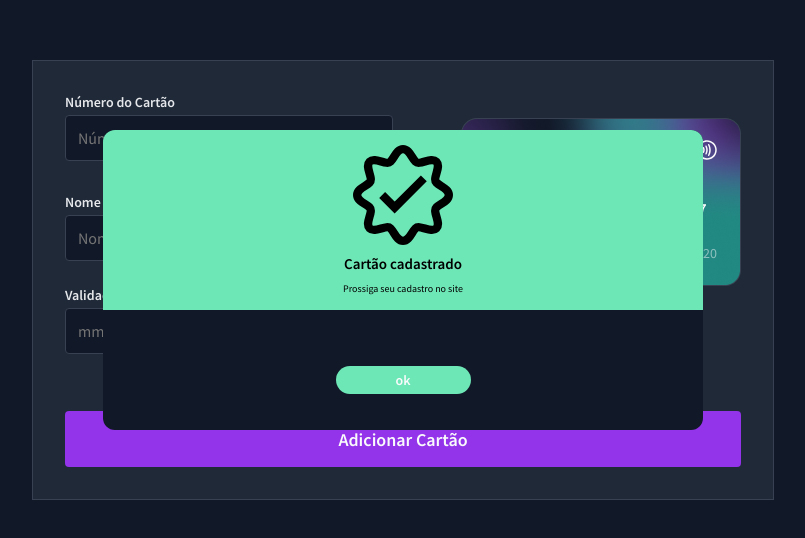
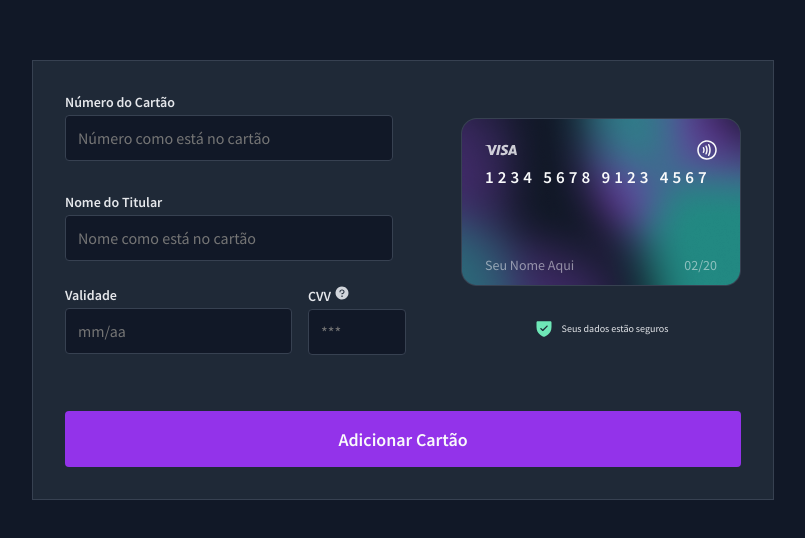
Before and after one commit to GUSTAV0DEDEUS/BoraCodar-13, a React (Vite) app: page / in a window 1280 px wide. Shown: the part 120-658 px from the top of the page, without its empty margins (237-1042 px from the left). Built offline with nearby package versions, Linux system fonts and the light colour scheme.

Commit message:
:construction:  developing popup changes

```diff
--- a/src/Pages/Home/components/Card/index.jsx
+++ b/src/Pages/Home/components/Card/index.jsx
@@ -4,11 +4,11 @@ import Cartao from "../../../../assets/cartao.svg";
 import Question from "../../../../assets/question.svg";
 import Shield from "../../../../assets/shieldCheck.svg";
 import CreditCard from "../../../../assets/Credit-card.png";
-
+import sucesso from "../../../../assets/sucesso.png";
 
 import Loading from "../../../../assets/spinnerGap.svg";
 import btn from "./validity";
-import {GrValidate} from 'react-icons/gr'
+
 import { useState, useEffect } from 'react';
 import showOnCard from "./mask";
 
@@ -150,11 +150,13 @@ export default function Card (){
       </button>
       <PopUp>
         <div className="content">
-          <GrValidate/>
+          <img src={sucesso} alt="Icone representando Sucesso na operação" />
           <h1>Cartão cadastrado</h1>
           <p>Prossiga seu cadastro no site</p>
         </div>
-        <button type="button" onClick={""} className="btn">ok</button>
+        <button type="button" onClick={()=>{
+           document.querySelector("article").style.display="none"
+        }} className="btn">ok</button>
       </PopUp>
     </CardContent>
   );
--- a/src/Pages/Home/components/Card/styles.jsx
+++ b/src/Pages/Home/components/Card/styles.jsx
@@ -80,16 +80,16 @@ export const CardContent = styled.form`
       gap: 3.2rem;
       align-items: center;
       .card {
-        width: 28rem;
-        height: 16.8rem;
+        width: 280px;
+        height: 168px;
         position: relative;
 
         .background {
           position: absolute;
         }
         .container {
-          width: 100%;
-          height: 100%;
+          width: 280px;
+          height:168px;
           padding: 16px 24px 24px 24px;
           display: flex;
           flex-direction: column;
@@ -103,7 +103,6 @@ export const CardContent = styled.form`
           .wrapper {
             display: flex;
             flex-direction: column;
-            gap: 2.4rem;
             align-items: flex-start;
             .row {
               width: 100%;
@@ -223,22 +222,28 @@ export const PopUp = styled.article`
   z-index: 999;
   background: var(---gray-900);
   border-radius: 12px;
+  box-shadow: 0px 9px 20px 0px rgba(0,0,0,0.55);
 
-  display: flex;
+  display: none;
   flex-direction: column;
-
-
   gap: 2rem;
   .content{
     display: grid;
     place-items: center;
-    height: 60%;
+    height: 70%;
     background-color: var(---status-sucess);
     border-radius: 12px 12px 0 0;
     padding: 1rem 0;
-    svg{
-    font-size: 10rem;
-    color: green;
+    color: var(---gray-50);
+    img{
+      width: 10rem;
+      height: 10rem;
+    }
+    h1{
+      font-size: 2rem;;
+    }
+    p{
+      font-size: 1.4rem;
     }
   }
   .btn{
--- a/src/Pages/Home/components/Card/validity.jsx
+++ b/src/Pages/Home/components/Card/validity.jsx
@@ -1,4 +1,3 @@
-import React, {useState} from "react";
 import Warning from "../../../../assets/Warning.svg";
 
 
```
Also changed, not shown: src/Pages/Home/styles.jsx (deleted).
